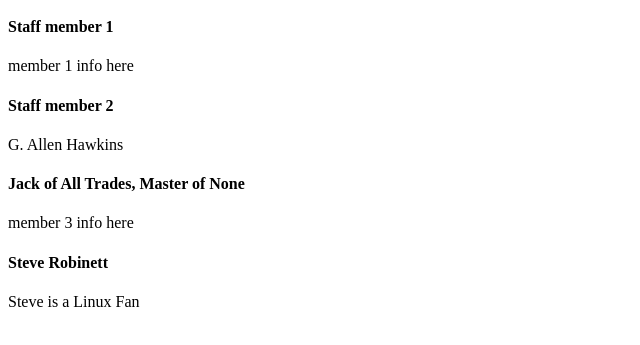
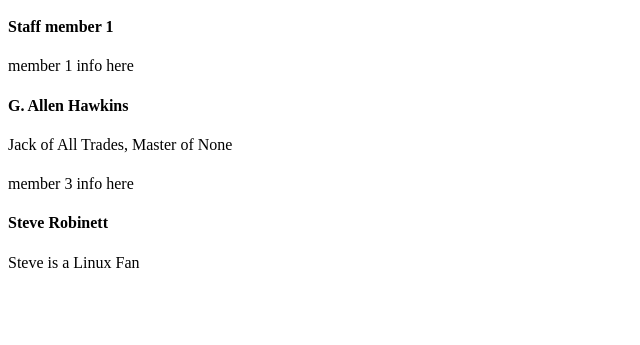
Before and after one commit to steverobinett/gitDemo, a plain HTML site: page index.html in a window 1280 px wide. Shown: the part 105-450 px from the top of the page, without its empty margins (0-640 px from the left). Drawn offline with Linux system fonts and the light colour scheme.

Commit message:
fixing line placement

```diff
--- a/index.html
+++ b/index.html
@@ -11,9 +11,9 @@
     <h3>Our Staff</h3>
     <h4>Staff member 1</h4>
     <p>member 1 info here</p>
-    <h4>Staff member 2</h4>
-    <p>G. Allen Hawkins</p>
-    <h4>Jack of All Trades, Master of None</h4>
+    <h4>G. Allen Hawkins</h4>
+    <p>Jack of All Trades, Master of None</p>
+    <h4></h4>
     <p>member 3 info here</p>
     <h4>Steve Robinett</h4>
     <p>Steve is a Linux Fan</p>
```
